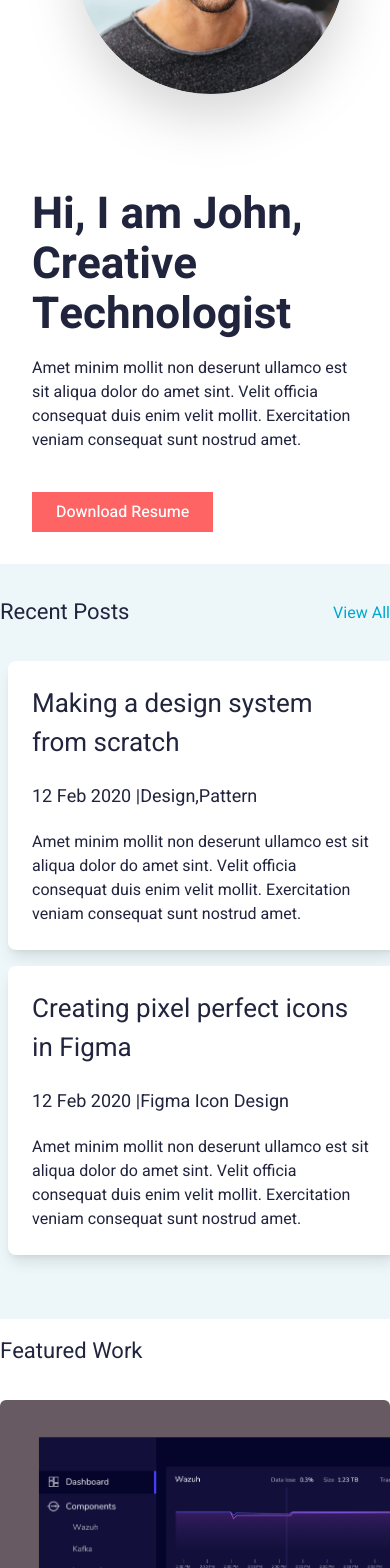
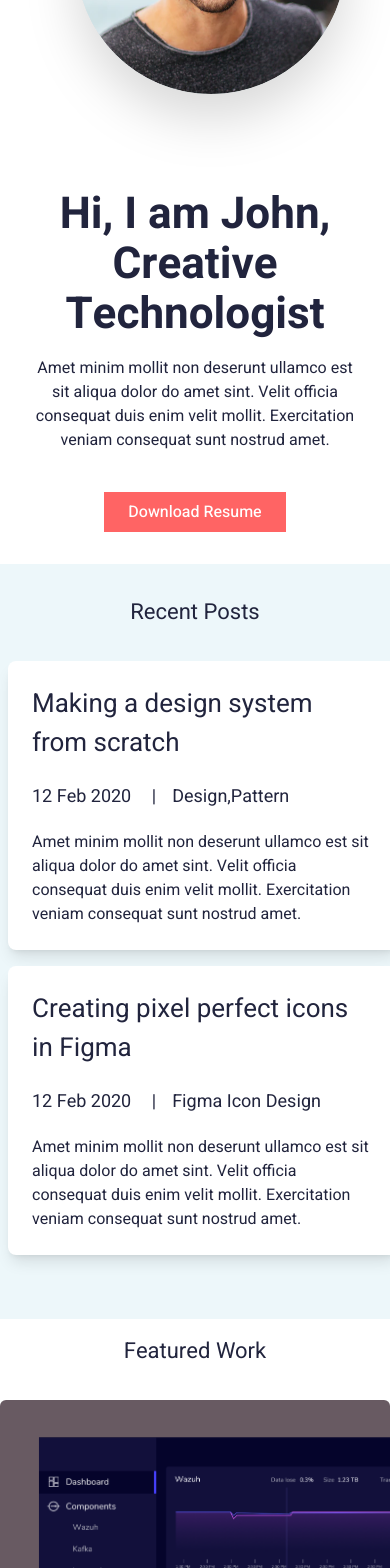
Before and after one commit to SeZZor-cmd/UI_Portfolio, a Next.js app: page / in a window 390 px wide. Shown: the part 268-1836 px from the top of the page. Built offline with nearby package versions, Linux system fonts and the light colour scheme.

Commit message:
sixth commit

```diff
--- a/src/app/components/FeaturedWork.tsx
+++ b/src/app/components/FeaturedWork.tsx
@@ -28,8 +28,8 @@ export default function FeaturedWork() {
   ]
   return (
     <section className='max-w-5xl mx-auto flex flex-col'>
-      <div className='font-normal text-[22px] text-[#21243D] mb-8 mt-4'>
-        <p>Featured Work</p>
+      <div className='font-normal text-[22px] text-[#21243D] mb-8 mt-4 text-center md:text-left'>
+        <p >Featured Work</p>
       </div>
       <div>
         {works.map((work,index)=>(
@@ -40,7 +40,7 @@ export default function FeaturedWork() {
             width={800}
             height={800}
             alt={work.title}
-            className='rounded-md'/>
+            className='rounded-md w-full md:w-1/2'/>
           <div className='ml-7'>
             <p className='font-bold text-[30px]'>{work.title}</p>
             <span className='bg-[#142850] text-white rounded-full px-2 py-0.5 text-[18px] mt-4'>{work.year} </span>
--- a/src/app/components/HeroSection.tsx
+++ b/src/app/components/HeroSection.tsx
@@ -7,7 +7,7 @@ export default function HeroSection() {
   <>
   <main className=" flex items-center justify-center">
         <div className="space-x-8 max-w-5xl mx-auto flex flex-col md:flex-row items-center md:items-start">
-          <div className="w-full md:w-1/2 p-8 order-2 md:order-1">
+          <div className="w-full md:w-1/2 p-8 order-2 md:order-1 text-center md:text-left">
             <p className="text-[#21243D] font-bold leading-[50px] text-[44px]">
               Hi, I am John,
               <br />
--- a/src/app/components/Navbar.tsx
+++ b/src/app/components/Navbar.tsx
@@ -38,7 +38,7 @@ export default function Navbar() {
         </div>
       </div>
       {isClick && (
-        <div className="flex flex-col items-center w-full mt-4 md:hidden">
+        <div className="flex flex-col items-center w-full mt-4 ">
           <Link href="/Work" className={pathname === '/Work' ? 'text-[#FF6464]' : 'text-[#21243D]'}>Work</Link>
           <Link href="/Blog" className={pathname === '/Blog' ? 'text-[#FF6464]' : 'text-[#21243D]'}>Blog</Link>
           <Link href="/Contact" className={pathname === '/Contact' ? 'text-[#FF6464]' : 'text-[#21243D]'}>Contact</Link>
--- a/src/app/components/RecentPost.tsx
+++ b/src/app/components/RecentPost.tsx
@@ -21,16 +21,16 @@ export default function RecentPost() {
     <div className=" max-w-5xl mx-auto flex flex-col md:flex-row items-center md:items-start bg-[#EDF7FA]">
 
       <div>
-        <div className='flex justify-between items-center mb-8 '>
+        <div className='flex justify-center md:justify-between items-center mb-8 '>
         <p className='font-normal text-[22px] text-[#21243D]'>Recent Posts</p>
-        <a href="#" className='text-[#00A8CC] text-[16px] font-normal'>View All</a>
+        <a href="#" className='hidden md:block text-[#00A8CC] text-[16px] font-normal'>View All</a>
         </div>
         <div>
           <div className='flex flex-col md:flex-row justify-center items-stretch space-y-4 md:space-y-0 md:space-x-4 mb-8 '>
             {posts.map((post, index)=>(
               <div key={index} className='bg-white rounded-lg shadow-lg p-6 w-full md:w-1/2 mx-2 text-left flex flex-col text-[#21243D]'>
                 <p className='fold-bold text-[26px]'>{post.title}</p>
-                <p className='mt-5 mb-5 text-[18px]'>{post.date} <span>|</span><span>{post.category}</span></p>
+                <p className='mt-5 mb-5 text-[18px]'>{post.date} <span className='ml-4'>|</span><span className='ml-4'>{post.category}</span></p>
                 <p>{post.description}</p>
               </div>
             ))}
```
